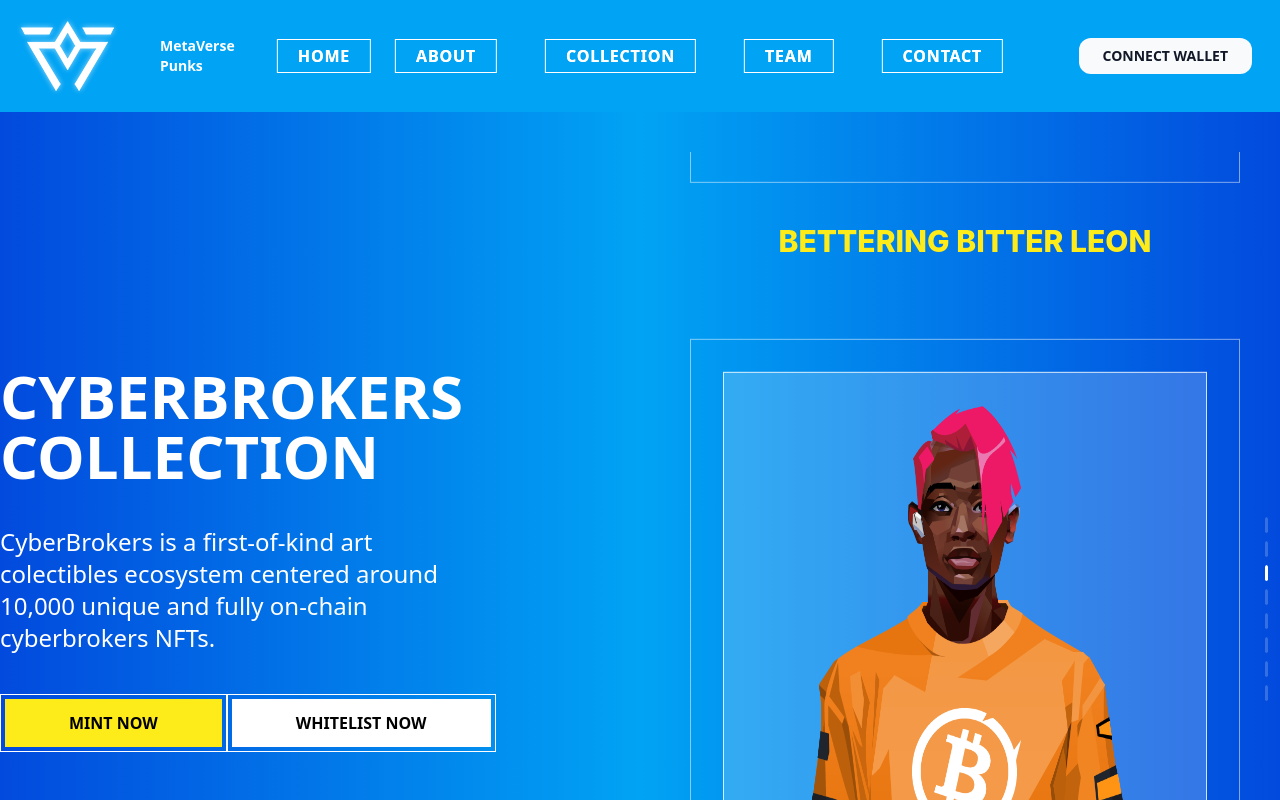
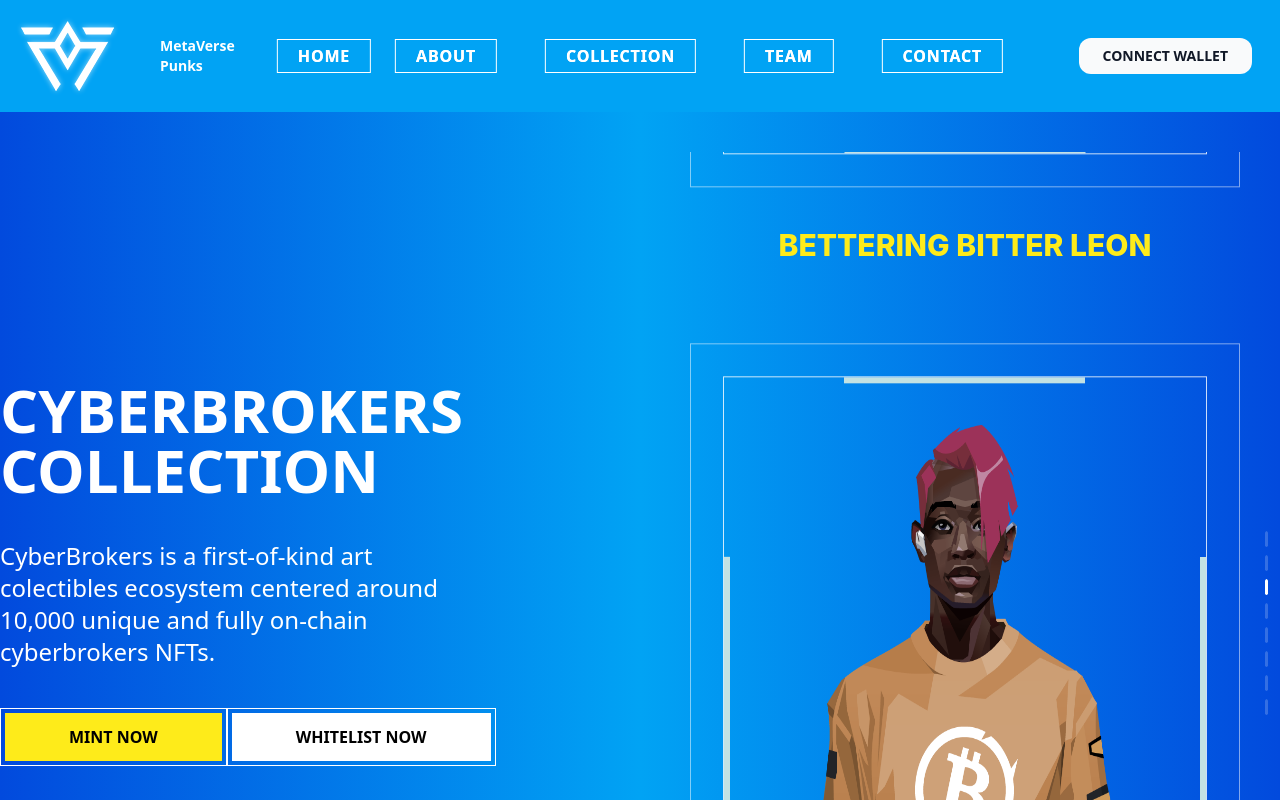
Before and after one commit to programmerpunks/metaverse-virtual-world-clone, a React (Create React App) app: page / in a window 1280 px wide. Shown: the top 800 px of the page. Built offline with nearby package versions, Linux system fonts and the light colour scheme.

Commit message:
border animation added

```diff
--- a/src/components/CollectionCarousel/CarouselComp.jsx
+++ b/src/components/CollectionCarousel/CarouselComp.jsx
@@ -15,7 +15,7 @@ const CarouselComp = ({ data, speed }) => {
         return (
           <div className="px-5 flex justify-center" key={index}>
             <div className="bg-white/20 border px-3 w-full h-full">
-              <img src={item.img} className="h-96 w-64" alt="" />
+              <img src={item.img} className="h-96 w-64 anm" alt="" />
             </div>
           </div>
         )
--- a/src/components/CoreTeam/Card.jsx
+++ b/src/components/CoreTeam/Card.jsx
@@ -5,7 +5,7 @@ const Card = ({ url, Name, post, description }) => {
   // console.log(url,name,post,description);
   return (
     <div className="relative w-[360px] h-max">
-      <img src={url} alt='' />
+      <img src={url} alt='' className="anm"/>
       <div className="absolute text-dull-yellow w-full bottom-0">
         <div className='p-3'>
           <div className='flex justify-center bg-black'>
--- a/src/components/LandingSection/CarouselComp.jsx
+++ b/src/components/LandingSection/CarouselComp.jsx
@@ -2,7 +2,7 @@ const CarouselComp = ({ img, title }) => {
   return (
     <div className="p-10">
       <div className="p-8 border border-white/50">
-        <div className="bg-white/20 flex justify-center border border-white/80">
+        <div className="bg-white/20 flex justify-center border border-white/80 anm">
           <img src={img} alt="" className="h-[690px] w-[550px]" />
         </div>
       </div>
--- a/src/components/RoadMap/RoadMapCarousel.jsx
+++ b/src/components/RoadMap/RoadMapCarousel.jsx
@@ -8,8 +8,8 @@ const RoadMapCarousel = ({ url }) => {
           <p className="text-yelloww text-2xl md:-rotate-90 md:flex md:gap-4"><span>PHASE </span><span> 01</span></p>
       </div>
 
-      <div className=" lg:w-80 lg:h-80 md:w-1/3 md:py-16 lg:py-10 lg:mx-10 md:h-full ">
-        <img src={url} alt="" />
+      <div className=" lg:w-80 lg:h-80 md:w-1/3 md:py-16 lg:py-10 lg:mx-10 md:h-full">
+        <img src={url} alt=""  className="anm"/>
       </div>
 
       <div className="p-8 flex flex-col justify-center lg:pr-[10%] pr-[5%] md:p-2 md:w-2/3">
--- a/src/index.css
+++ b/src/index.css
@@ -7,3 +7,26 @@
   background-size: cover;
   background-attachment: fixed;
 }
+
+.anm {
+  --g: 8px;     /* the gap */
+  --b: 6px;    /* border thickness*/
+  --c: #abe8ea; /* the color */
+
+
+  padding: calc(var(--g) + var(--b));
+  --_c: #0000 0 25%, var(--c) 0 50%;
+  --_g1: repeating-linear-gradient(90deg ,var(--_c)) repeat-x;
+  --_g2: repeating-linear-gradient(180deg,var(--_c)) repeat-y;
+  background:
+    var(--_g1) var(--_p, 25%) 0   ,var(--_g2) 0    var(--_p,125%),
+    var(--_g1) var(--_p,125%) 100%,var(--_g2) 100% var(--_p, 25%);
+  background-size: 200% var(--b),var(--b) 200%;
+  cursor: pointer;
+  filter: grayscale(50%);
+  transition: .3s;
+}
+.anm:hover {
+  --_p: 75%;
+  filter: grayscale(0%);
+}
```
